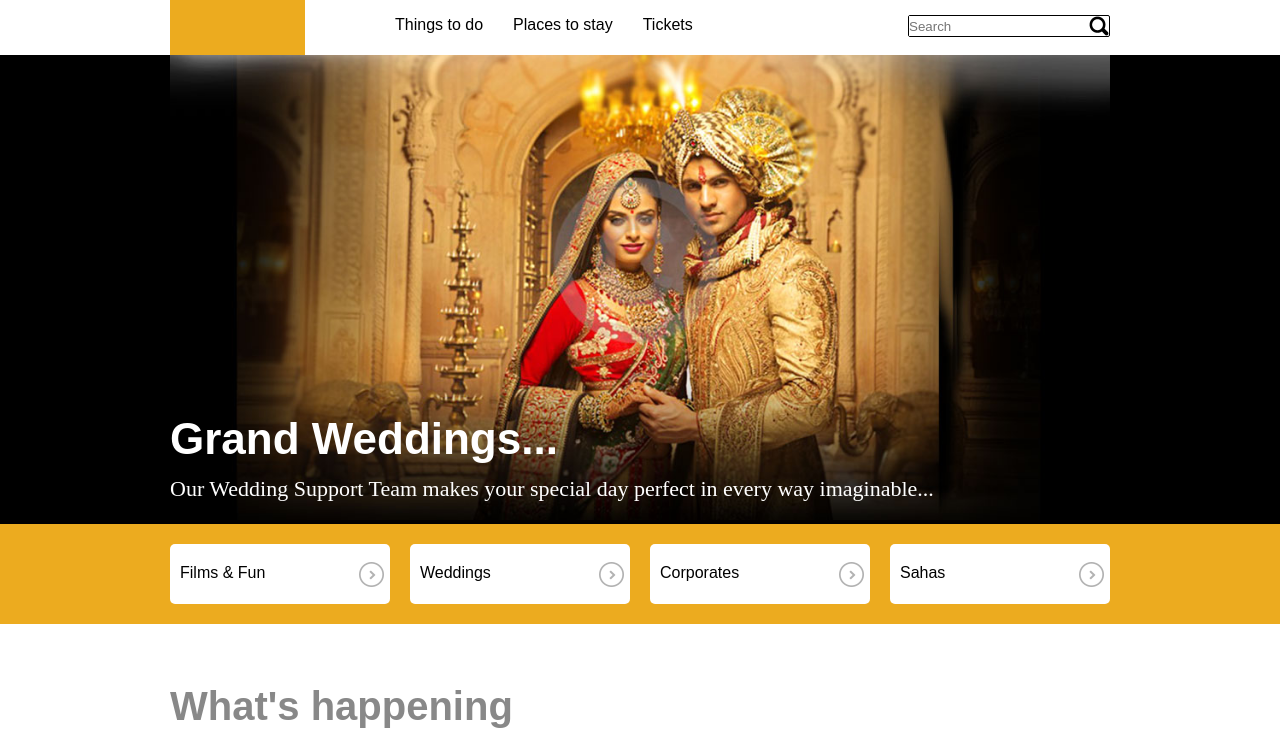
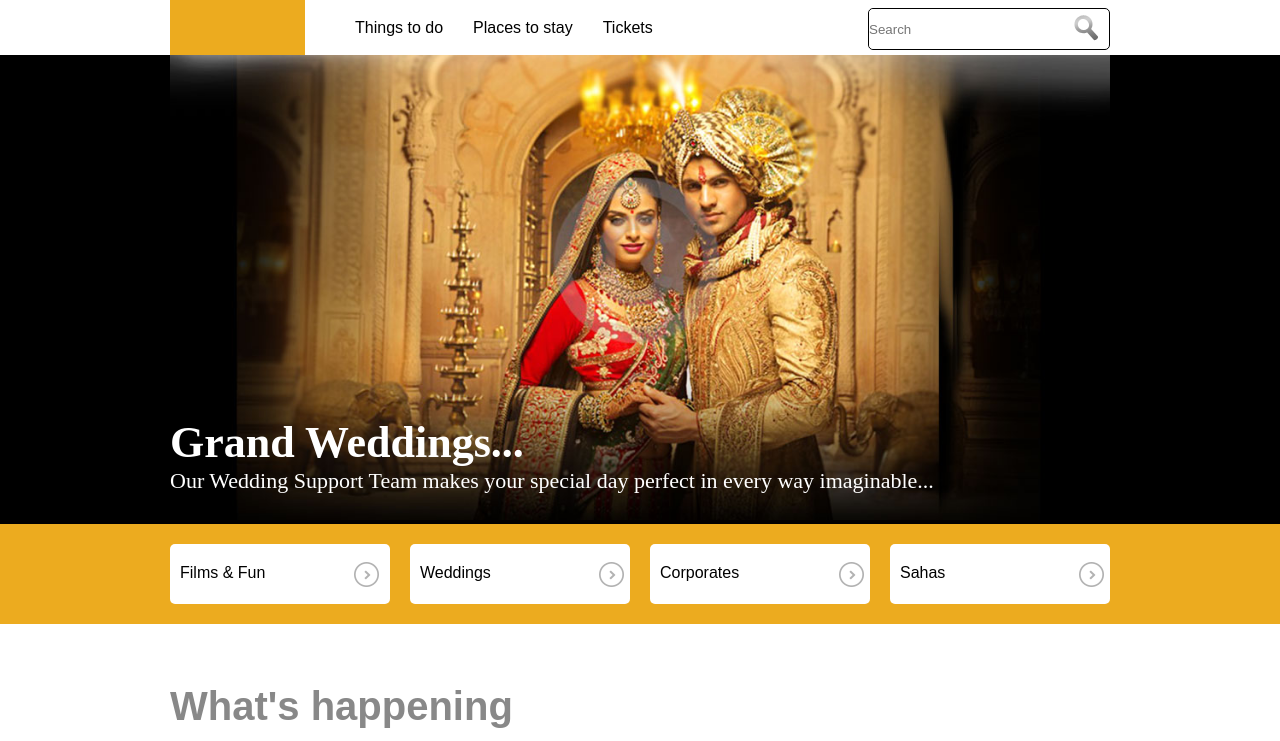
Before and after one commit to prasanna-webonise/prasanna-assignments, a plain HTML site: page Front End Assignments/Assignment3/index.html in a window 1280 px wide. Shown: the top 741 px of the page. Drawn offline with Linux system fonts and the light colour scheme.

Commit message:
Submitting the assignments with the changes suggested

```diff
--- a/Front End Assignments/Assignment3/index.html
+++ b/Front End Assignments/Assignment3/index.html
@@ -25,8 +25,8 @@ and open the template in the editor.
                     <li><a href="">Tickets</a></li>
                 </ul>
                 <form>
-                    <input type="search" placeholder="Search" class="text">
-                    <input type='image' src="Search.png" class="search">
+                    <input type="text" placeholder="Search" class="text">
+                    <button type="submit" class="search"></button>
                 </form>
                 <div class="clear"></div>
             </div>
@@ -34,14 +34,16 @@ and open the template in the editor.
         <div class="banner">
             <div class="container">
                 <img src="banner.jpg" alt="Grand Weddings..."/>
-                <h1>Grand Weddings...</h1>
-                <p>Our Wedding Support Team makes your special day perfect in every way imaginable...</p>
+                <div class="wrapper">
+                    <h1>Grand Weddings...</h1>
+                    <p>Our Wedding Support Team makes your special day perfect in every way imaginable...</p>
+                </div>
             </div>
         </div>
         <div class="menu">
             <div class="container">
                 <ul>
-                    <li><a href=""><span class="box"><span class='inner'>Films & Fun </span><img src="arrow.png" alt="arrow"/></span></a></li>
+                    <li><a href=""><span class="box"><span class='inner'>Films & Fun</span><span class="arrow"></span></span></a></li>
                     <li><a href=""><span class="box"><span class='inner'>Weddings </span><img src="arrow.png" alt="arrow"/></span></a></li>
                     <li><a href=""><span class="box"><span class='inner'>Corporates </span><img src="arrow.png" alt="arrow"/></span></a></li>
                     <li><a href=""><span class="box"><span class='inner'>Sahas </span><img src="arrow.png" alt="arrow"/></span></a></li>
@@ -51,7 +53,7 @@ and open the template in the editor.
         </div>
         <div class="happening">
             <div class="container">
-                <h1>What's happening</h1>
+                <h2>What's happening</h2>
                 <ul>
                     <li><a href=""><img src="fundoofestImage.jpg" alt="fundoofestImage.jpg"/><span class='outer'><span class="small">16 Nov 2013</span><span class="desc">Fundoofest 2013</span></span></a></li>
                     <li><a href=""><img src="googleEventImage.jpg" alt="googleEventImage.jpg"/><span class='outer'><span class="small">16 Nov 2013</span><span class="desc">Google Event 2013</span></span></a></li>
--- a/Front End Assignments/Assignment3/stylesheet.css
+++ b/Front End Assignments/Assignment3/stylesheet.css
@@ -7,6 +7,10 @@ and open the template in the editor.
     Created on : 24 Jul, 2015, 6:29:38 PM
     Author     : webonise
 */
+* {
+    padding: 0;
+    margin: 0;
+}
 body {
     margin: 0;
 }
@@ -32,6 +36,9 @@ ul {
     float:left;
     margin-left: 20px;
 }
+header ul {
+    //padding-top:19px;
+}
 li {
     color:#000000;
     float:left;
@@ -42,9 +49,13 @@ li {
 a {
     text-decoration: none;
     color: #000000;
-    padding: 20px 0px;
+    display: block;
 }
-
+header a {
+    padding-top: 19px;
+    padding-bottom: 18px;
+    display: block;
+}
 .banner {
     background-color: black;
 }
@@ -57,40 +68,47 @@ a {
 .banner h1 {
     color: #ffffff;
     font-size: 44px;
-    bottom: 60px;
-    left: 0px;
-    position: absolute;
 }
 .banner p {
     color: #ffffff;
     font-size: 22px;
+}
+.wrapper {
+    position: absolute;
+    bottom: 30px;
     left: 0px;
-    bottom: 0px;
-    position: absolute;
 }
 .menu {
     background-color: #ecab1f;
 }
 form {
-    margin-top: 15px;
+    margin-top: 8px;
     padding-top: 0px;
     float:right;
     border: solid;
     border-width: 1px;
     border-color: black;
-    border-radius: 2px;
-    width:200px;
-    height:20px;
+    border-radius: 5px;
+    width:240px;
+    height:40px;
+    display: inline-block;
 }
 .text {
     border: 0px;
     padding: 0px;
-    height: 20px;
+    height: 40px;
+    width:200px;
+    border-radius: 5px;
     float: left;
 }
 .search {
-    height: 20px;
+    height:40px;
+    width:40px;
     float: right;
+    background: none;
+    background: url(search.png) no-repeat ;
+    border: none;
+    outline: none;
 }
 .box {
         width: 220px;
@@ -126,13 +144,13 @@ form {
     padding-top: 20px;
     padding-left: 10px;
 }
-h1 {
+.happening h2 {
     color: #888888;
     font-size: 40px;
     font-family: sans-serif;
     padding-top: 60px;
     margin-top:0px;
-    margin-bottom: 0px;
+    margin-bottom: 15px;
 }
 .happening ul {
     padding-left: 0px;
@@ -165,3 +183,14 @@ h1 {
     padding-bottom: 15px;
     padding-left: 10px;
 }
+
+
+.arrow {
+    background: url(arrow.png) no-repeat;
+    width: 27px;
+    height: 28px;
+    display: block;
+    float: right;
+    margin-right: 10px;
+    margin-top: 16px;
+}
--- a/Front End Assignments/Assignment4/stylesheet.css
+++ b/Front End Assignments/Assignment4/stylesheet.css
@@ -1,31 +1,26 @@
+html, body, div,h1, h2, h3, h4, h5, h6, p,a,
+img,ol, ul, li,form, label,table, caption, tbody,
+tfoot, thead, tr, th, td,footer, header,menu,
+nav{
+	margin: 0;
+	padding: 0;
+}
+ol, ul {
+	list-style: none;
+}
 header {
     background-color: #000000;
     margin-bottom: 20px;
 }
-/*.logo {
-    //height: 55px;
-    //width: 135px;
-    float:left;
-    font-size: 25px;
-    color: #888888;
-    box-sizing: border-box;
+.clear {
+    margin-bottom: 0;
 }
-a {
-    text-decoration: none;
-    //color: #888888;
+.border {
+    padding-bottom: 40px;
+    border-bottom: solid;
+    border-width: 1px;
+    border-color: gainsboro;
 }
-.logo:hover
-{
-    text-decoration: none;
-    color: #888888;
+footer p {
+    padding-top: 20px;
 }
-li {
-    list-style: none;
-    float: left;
-    margin-left: 20px;
-}
-.inp
-{
-    //width: 50px;
-}
-*/
```
Also changed, not shown: Front End Assignments/Assignment4/index.html (+17 -13 lines), Front End Assignments/Assignment3/images.png (added), Front End Assignments/Assignment3/search.png (added), Front End Assignments/Assignment3/search_2.png (added).
